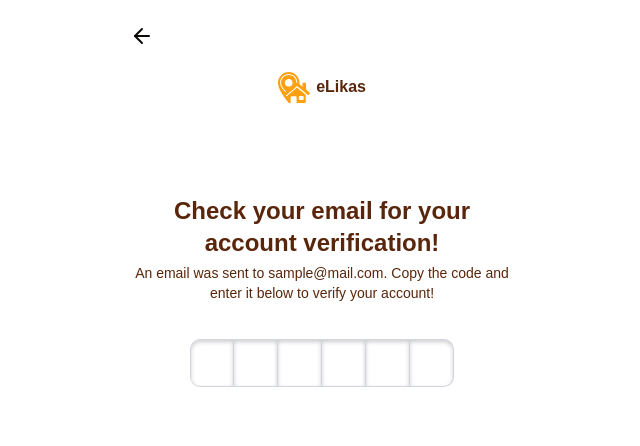
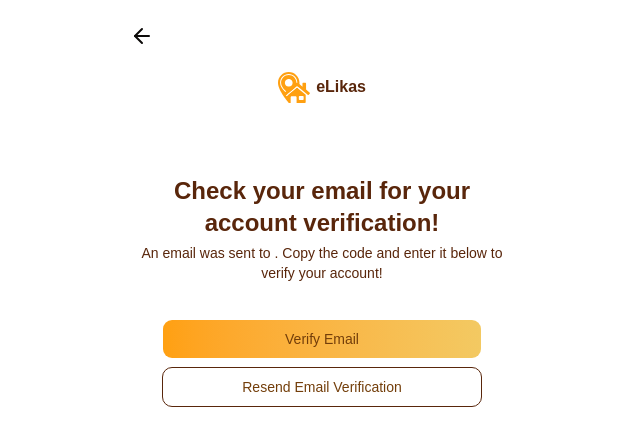
Before and after one commit to alex-carreon/elikas-capstone, a React (Vite) app in the folder elikas-frontend/: page /Registration/Verify in a window 1280 px wide. Shown: the top 446 px of the page, without its empty margins (318-958 px from the left). Built offline with nearby package versions, Linux system fonts and the light colour scheme.

Commit message:
All fixed
- Email verification has the right buttons now (It gets info from the registration info)
- Context can be added but will look at how firebase auth works first

```diff
--- a/elikas-frontend/src/Authentication/EmailVerif.tsx
+++ b/elikas-frontend/src/Authentication/EmailVerif.tsx
@@ -1,10 +1,19 @@
 import Logo from "@/components/Logo";
 import { ArrowLeftIcon } from "lucide-react";
 import { Link } from "react-router";
-import InputOTPComp from "@/components/InputOTP";
+// import InputOTPComp from "@/components/InputOTP";
 import colors from "@/constants/colors";
+import ButtonComp from "@/components/Button";
 
 function EmailVerif() {
+  const emailData = localStorage.getItem("email");
+
+  // const handleVerify = (e:React.FormEvent) => {
+  //   e.preventDefault();
+
+  //   //Call API here - try !response.ok return error, else redirect, catch server error
+  // }
+
   return (
     <div className="min-h-screen flex justify-center p-6">
       <div className="w-full max-w-sm flex flex-col">
@@ -28,12 +37,27 @@ function EmailVerif() {
               className="text-sm text-center p-1"
               style={{ color: colors.heading }}
             >
-              An email was sent to sample@mail.com. Copy the code and enter it
-              below to verify your account!
+              An email was sent to <b>{emailData}</b>. Copy the code and enter
+              it below to verify your account!
             </p>
           </div>
-          <div className="flex justify-center">
-            <InputOTPComp id="R-EmailVerify" />
+          <div className="flex justify-center items-center flex-col gap-2">
+            {/* <p className="text-xs text-red-500 font-bold">
+              You're lying it aint verified
+            </p> */}
+            <Link to="/Registration/CustomProfile" className="w-full max-w-xs">
+              <ButtonComp
+                text="Verify Email"
+                variant="primary"
+                id="R-VerifyEmail"
+              />
+            </Link>
+
+            <ButtonComp
+              text="Resend Email Verification"
+              variant="outline"
+              id="R-ResendEmail"
+            />
           </div>
         </div>
       </div>
--- a/elikas-frontend/src/Authentication/FormRegistration.tsx
+++ b/elikas-frontend/src/Authentication/FormRegistration.tsx
@@ -1,4 +1,4 @@
-import { Link } from "react-router-dom";
+import { Link, useNavigate } from "react-router-dom";
 import Logo from "../components/Logo";
 import { ArrowLeftIcon } from "lucide-react";
 import colors from "@/constants/colors";
@@ -16,21 +16,32 @@ function FormRegistration() {
   const [pw, setPw] = useState("");
   const [confirmPw, setConfirmPw] = useState("");
   const [errors, setErrors] = useState({ pw: "", confirmPw: "" });
+  const navigate = useNavigate();
+
+  localStorage.setItem(
+    "registrationData",
+    JSON.stringify({ ln, fn, email, city, brgy }),
+  );
+
+  localStorage.setItem("email", email);
 
   const handleSubmit = (e: React.FormEvent) => {
     e.preventDefault();
-    console.log(ln, fn, email, city, brgy, pw, confirmPw);
 
     if (pw != confirmPw) {
       setErrors({
         pw: "Password do not match",
         confirmPw: "Password do not match",
       });
-    } else
+    } else {
       setErrors({
         pw: "",
         confirmPw: "",
       });
+
+      navigate("/Registration/Verify");
+    }
+
     //Call API here - try !response.ok return error, else redirect, catch server error
     // setErrors({
     //   email: "Invalid email or password",
@@ -131,14 +142,14 @@ function FormRegistration() {
             />
           </div>
           <div className="w-full flex justify-center items-center m-0">
-            <Link to="/Registration/Verify" className="w-full max-w-xs">
+            {/* <Link to="/Registration/Verify" className="w-full max-w-xs"> */}
             <ButtonComp
               text="Next"
               variant="primary"
               id="R-FormSubmit"
               type="submit"
             ></ButtonComp>
-            </Link>
+            {/* </Link> */}
           </div>
         </form>
       </div>
--- a/elikas-frontend/src/Hotlines.tsx
+++ b/elikas-frontend/src/Hotlines.tsx
@@ -5,7 +5,7 @@ import {
   InputGroupInput,
 } from "@/components/ui/input-group";
 import HotlineRow from "./components/HotlineRow";
-import { Button } from "@/components/ui/button";
+// import { Button } from "@/components/ui/button";
 
 function Hotlines() {
   return (
--- a/elikas-frontend/src/components/HotlineRow.tsx
+++ b/elikas-frontend/src/components/HotlineRow.tsx
@@ -3,7 +3,7 @@ import {
   Smartphone,
   Copy,
   Phone,
-  Edit,
+  // Edit,
   CopyCheck,
 } from "lucide-react";
 import { useState } from "react";
```
Lines whose indentation alone changed are shown as unchanged.
